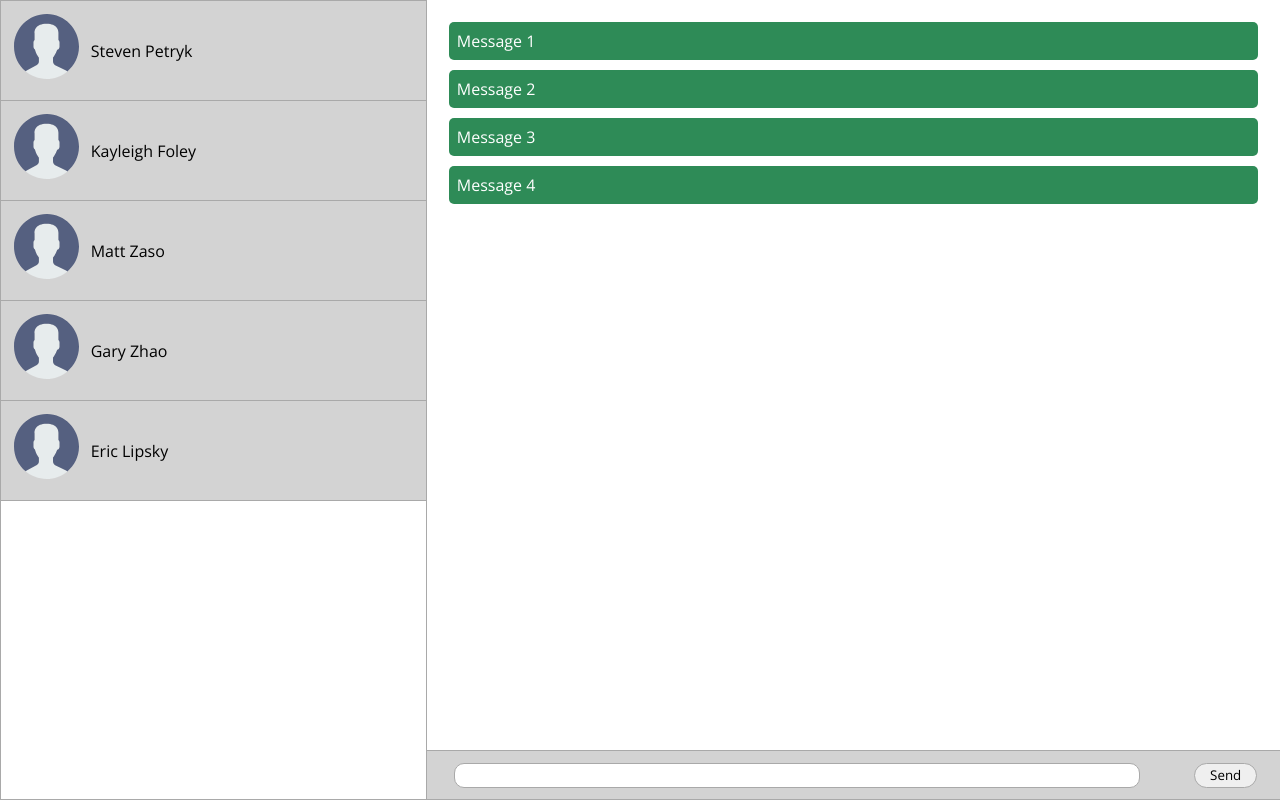
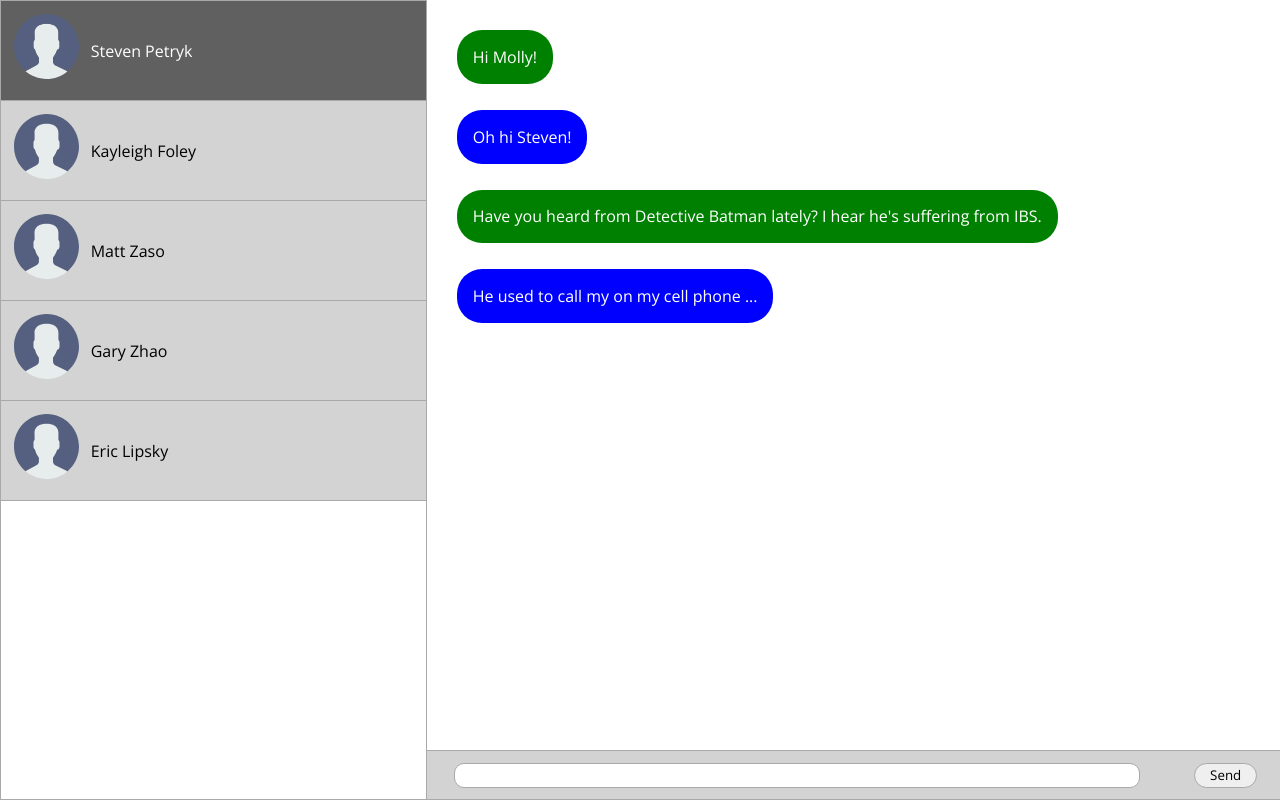
Before and after one commit to melfers/messages_app, a plain HTML site: page index.html in a window 1280 px wide. Drawn offline with nearby package versions, Linux system fonts and the light colour scheme.

Commit message:
CSS changes to messge bubbles

```diff
--- a/index.html
+++ b/index.html
@@ -12,23 +12,23 @@
   <body>
     <section id="contacts">
       <ul class="contact-list">
-        <li>
+        <li class="active contact-list">
           <img src="./images/user.svg" class="user-icon" />
           <p>Steven Petryk</p>
         </li>
-        <li>
+        <li class="contact-list">
           <img src="./images/user.svg" class="user-icon" />
           <p>Kayleigh Foley</p>
         </li>
-        <li>
+        <li class="contact-list">
           <img src="./images/user.svg" class="user-icon" />
           <p>Matt Zaso</p>
         </li>
-        <li>
+        <li class="contact-list">
           <img src="./images/user.svg" class="user-icon" />
           <p>Gary Zhao</p>
         </li>
-        <li>
+        <li class="contact-list">
           <img src="./images/user.svg" class="user-icon" />
           <p>Eric Lipsky</p>
         </li>
@@ -37,10 +37,21 @@
     <section id="messages">
       <div>
         <ul class="message-history">
-          <li>Message 1</li>
-          <li>Message 2</li>
-          <li>Message 3</li>
-          <li>Message 4</li>
+          <li class="user-message message-history">
+            <p>Hi Molly!</p>
+          </li>
+          <li class="host-message message-history">
+            <p>Oh hi Steven!</p>
+          </li>
+          <li class="user-message message-history">
+            <p>
+              Have you heard from Detective Batman lately? I hear he's suffering
+              from IBS.
+            </p>
+          </li>
+          <li class="host-message message-history">
+            <p>He used to call my on my cell phone ...</p>
+          </li>
         </ul>
       </div>
       <div>
--- a/styles.css
+++ b/styles.css
@@ -39,7 +39,7 @@ ul {
   padding: 0;
 }
 
-ul.contact-list > li {
+li.contact-list {
   border-bottom: solid darkgray 0.5px;
   padding: 3%;
   height: 100px;
@@ -47,12 +47,19 @@ ul.contact-list > li {
   display: flex;
 }
 
-ul.message-history > li {
-  background: seagreen;
-  color: white;
+li.message-history {
   border-radius: 5px;
   padding: 8px;
   margin: 5px;
+  display: flex;
+}
+
+li.message-history > p {
+  background-color: green;
+  color: white;
+  display: flex;
+  padding: 2%;
+  border-radius: 25px;
 }
 
 ul.message-history {
@@ -90,3 +97,13 @@ p {
   margin: auto 0px;
   padding: 3%;
 }
+
+li.active {
+  background-color: #606060;
+  color: white;
+}
+
+li.host-message > p {
+  background-color: blue;
+  justify-content: flex-end;
+}
```
